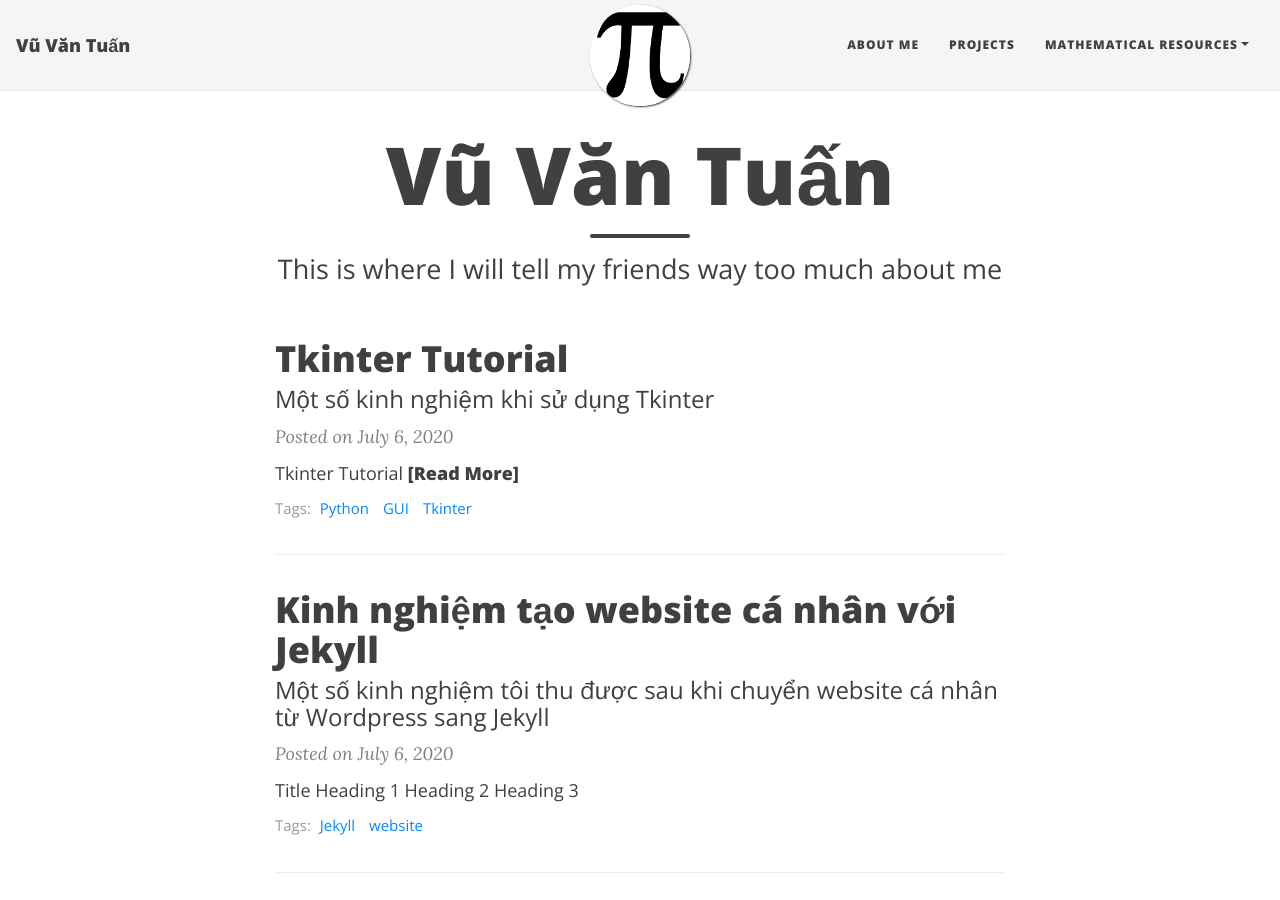
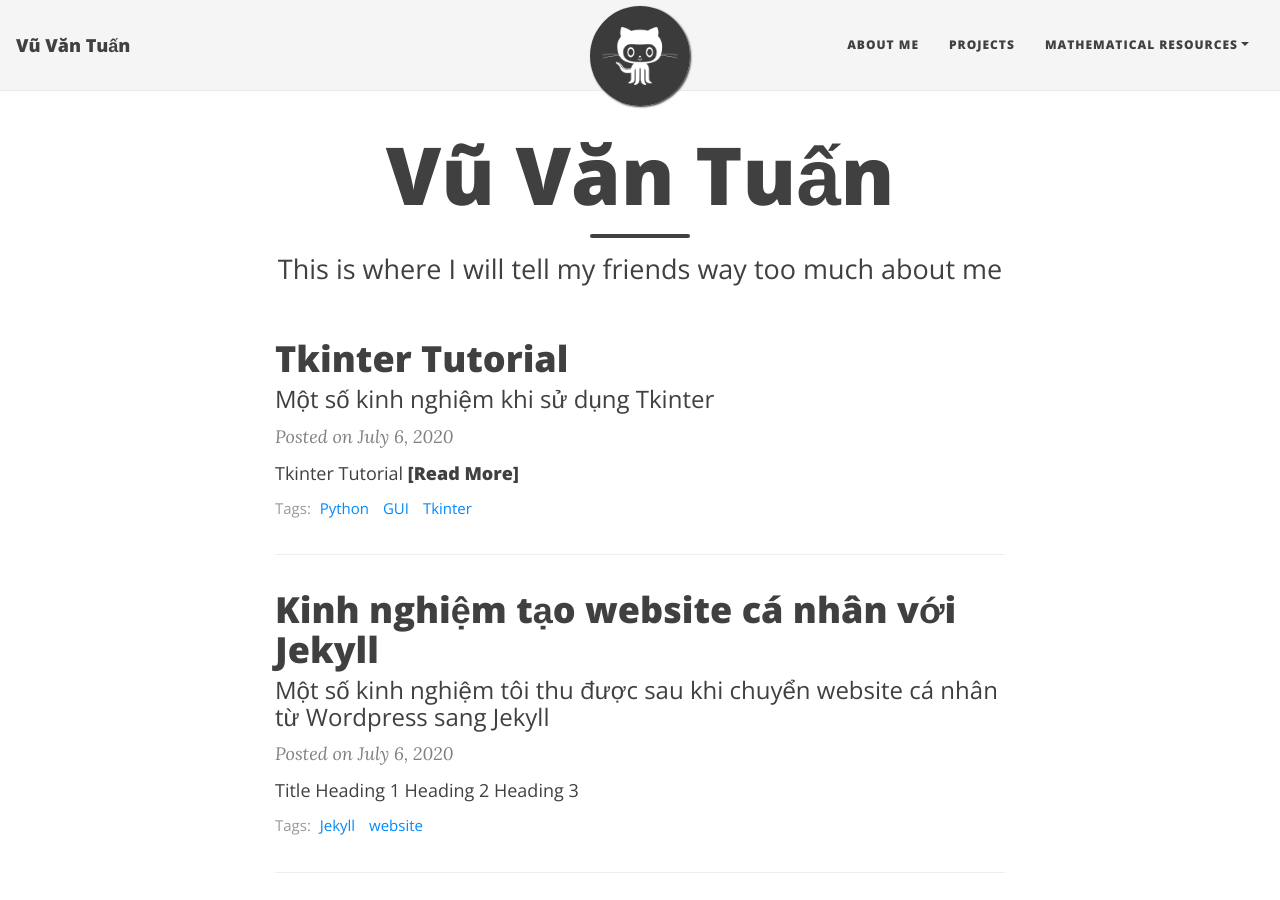
Before and after one commit to vvtuan/vvtuan.github.io, a Jekyll site: the page built from index.html, in a window 1280 px wide and 900 px high. Built offline with Jekyll 4.4.1, drawn with Linux system fonts in a browser that asks for light colours; nearby versions of some CDN libraries; the list of posts is cut into pages by our own code.

Commit message:
Update _config.yml

```diff
--- a/_config.yml
+++ b/_config.yml
@@ -27,8 +27,8 @@ navbar-links:
 
 # Image to show in the navigation bar - works best with a square image
 # Remove this parameter if you don't want an image in the navbar
-# avatar: "/assets/img/avatar-icon.png"
-avatar: "/assets/img/pi.png"
+avatar: "/assets/img/avatar-icon.png"
+# avatar: "/assets/img/pi.png"
 
 # By default, the image is cut into a circle. You can disable this behaviour by setting 'round-avatar: false'
 round-avatar: true
```
